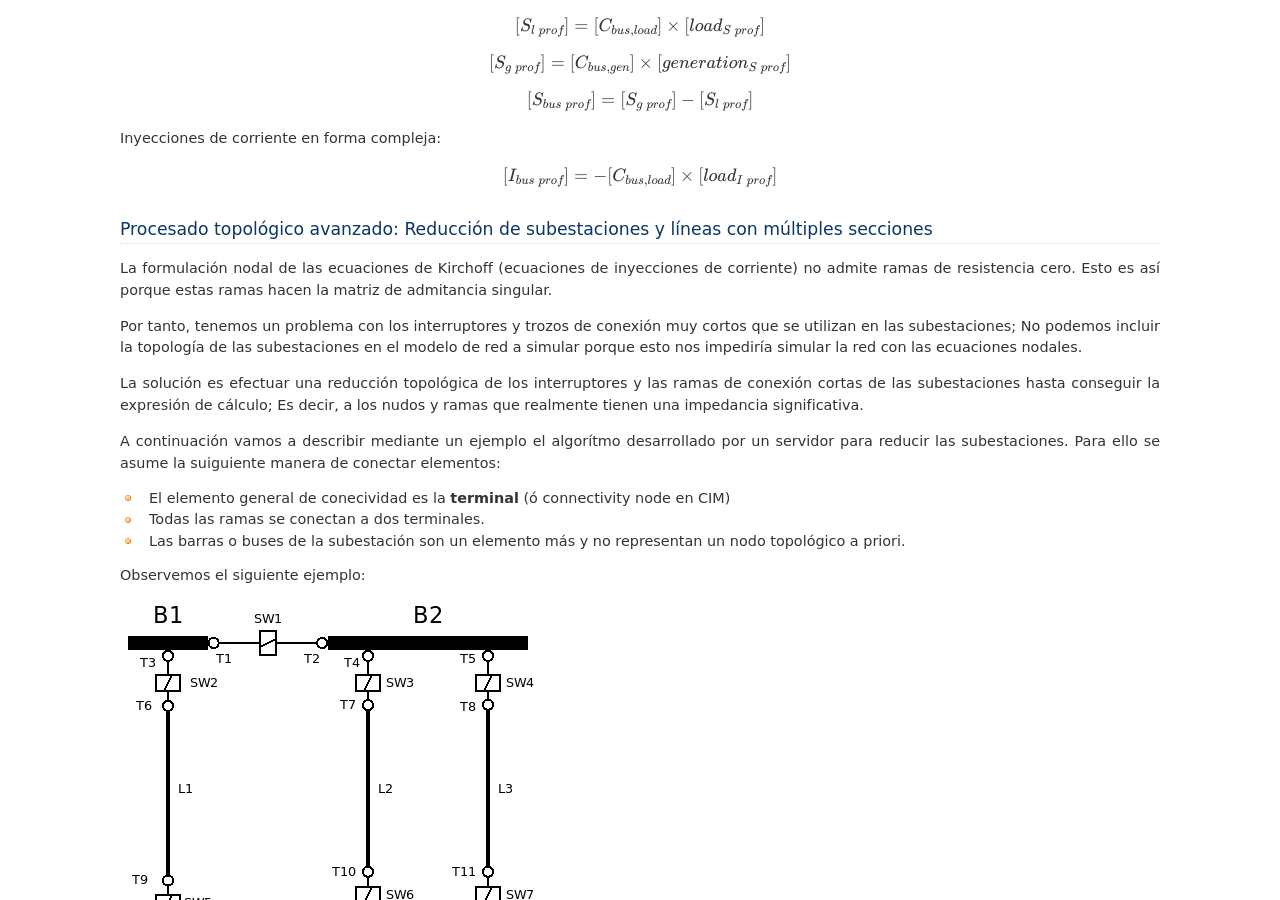
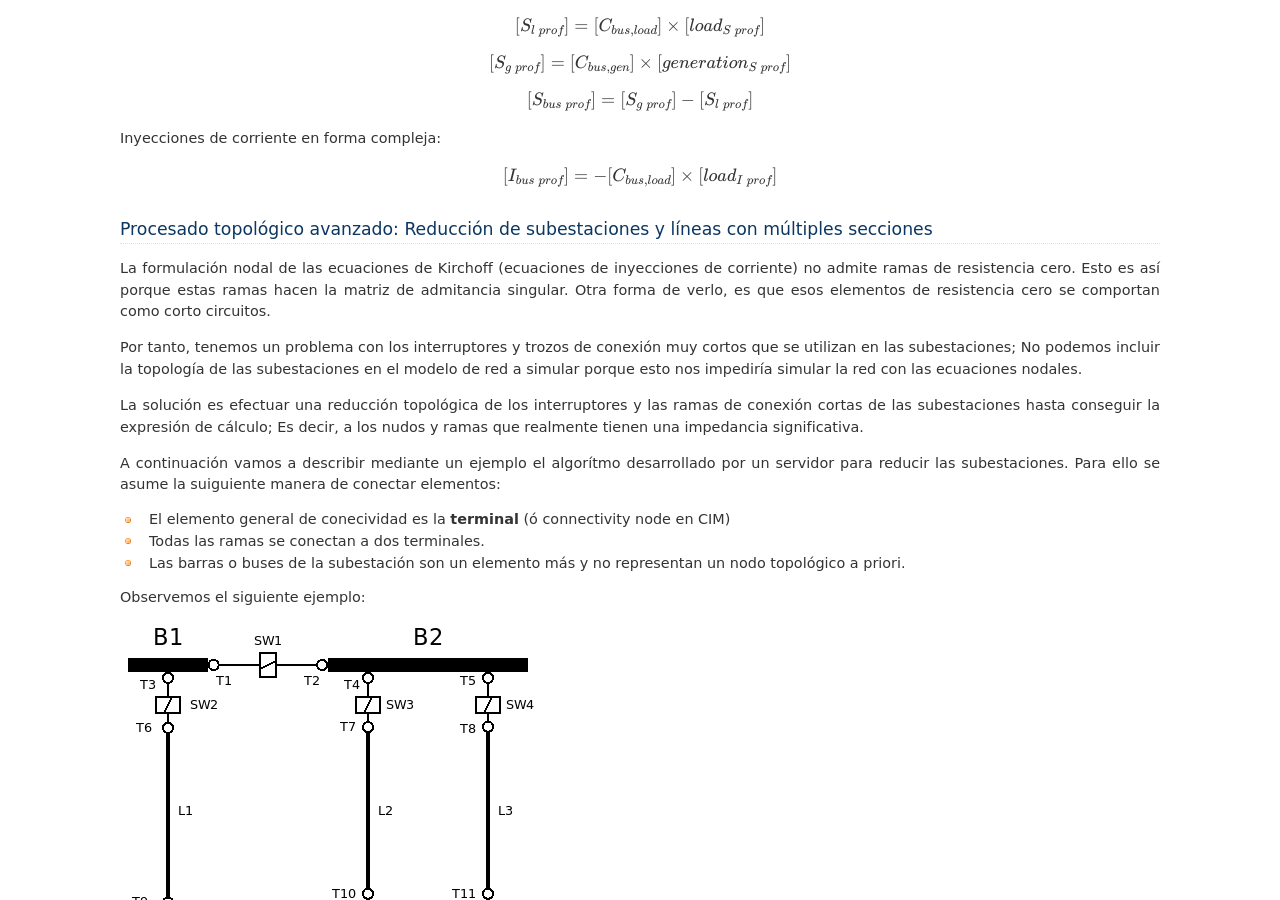
Before and after one commit to SanPen/ModeladoPractico, a Sphinx documentation site: the page built from doc/chapter_5_topological_model.rst, in a window 1280 px wide and 900 px high, scrolled down 7508 px. Built offline with Sphinx 7.4.7, drawn with Linux system fonts in a browser that asks for light colours; some of the changed text lies outside the part shown.

Commit message:
Done editing the substation reduction for now

```diff
--- a/doc/chapter_5_topological_model.rst
+++ b/doc/chapter_5_topological_model.rst
@@ -555,6 +555,7 @@
 
 La formulación nodal de las ecuaciones de Kirchoff (ecuaciones de inyecciones de corriente) no admite
 ramas de resistencia cero. Esto es así porque estas ramas hacen la matriz de admitancia singular.
+Otra forma de verlo, es que esos elementos de resistencia cero se comportan como corto circuitos.
 
 Por tanto, tenemos un problema con los interruptores y trozos de conexión muy cortos que se
 utilizan en las subestaciones; No podemos incluir la topología de las subestaciones en el modelo
@@ -997,5 +998,6 @@
 +----------+-----+-----------------+--------------------------+
 
 La forma de saber qué nudo de cálculo corresponde a cada terminal es:
+
 - Construir un mapeo entre terminales y su nudo de cálculo final.
-- Para cada rama, convertir sus terminales en el nudo de cálculo correspondiente.
+- Para cada rama, convertir cada uno de sus terminales en el nudo de cálculo reducido correspondiente.
```
